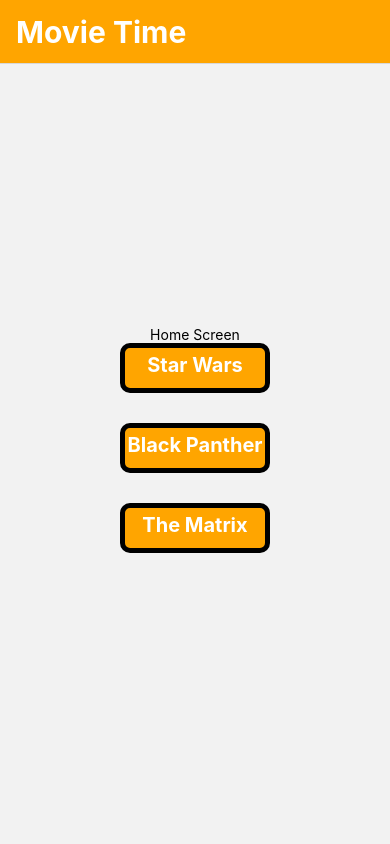
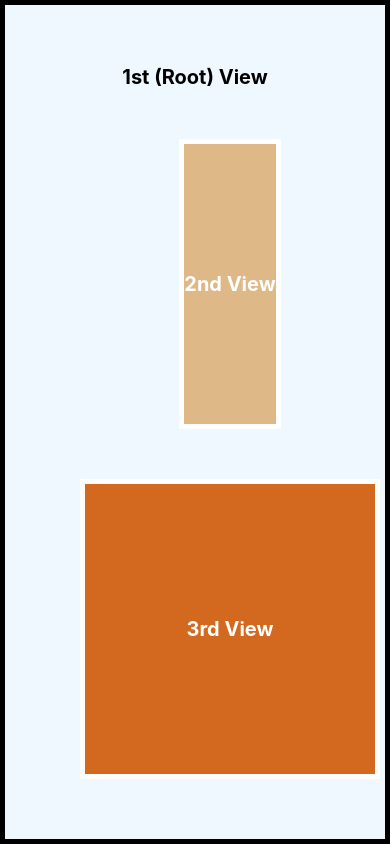
Before and after one commit to rigersleka/native-fundamentals, a React Native app: screen / in a window 390 px wide. Built offline with nearby package versions, Linux system fonts and the light colour scheme.

Commit message:
importance of using lifecycle gesture  system

```diff
--- a/App.js
+++ b/App.js
@@ -12,48 +12,78 @@
 
 export default function App() {
   return (
-    <>
-      <NavigationContainer>
-        <Stack.Navigator
-          initialRouteName='App_to_Home'
-          screenOptions={{
-            headerTintColor: 'white',
-            headerStyle: { backgroundColor: 'orange' },
-          }}
-        >
-          <Stack.Screen
-            name='App_to_Home'
-            component={HomeScreen}
-            options={{
-              title: 'Movie Time',
-              headerTitleStyle: {
-                fontWeight: 'bold',
-                fontSize: 30,
-              },
-            }}
-          />
-          <Stack.Screen
-            name='Home_to_Details'
-            component={DetailsScreen}
-            options={({ route }) => ({ title: route.params.movie.title })}
-          />
-          <Stack.Screen
-            name='Details_to_Details'
-            component={DetailsScreen}
-            options={({ route }) => ({ title: route.params.movie.title })}
-          />
-          <Stack.Screen name='BigImageView' component={ImageScreen} />
-        </Stack.Navigator>
-      </NavigationContainer>
-    </>
+    <View
+      style={sty.Root_View}
+      onStartShouldSetResponder={() => {
+        console.log('1st view should set');
+        return false;
+      }}
+    >
+      <Text style={sty.rt}>1st (Root) View</Text>
+      <View
+        style={sty.Second_View}
+        onStartShouldSetResponder={() => {
+          console.log('2nd view should set?');
+          return true;
+        }}
+        onResponderGrant={() => {
+          console.log('2nd view granted response');
+        }}
+        onResponderRelease={() => {
+          console.log('2nd view released');
+        }}
+        onMoveShouldSetResponder={() => {
+          console.log('2nd view should set move');
+        }}
+        onResponderMove={() => {
+          console.log('2nd view responder move');
+        }}
+      >
+        <Text style={sty.st}>2nd View</Text>
+      </View>
+      <View
+        style={sty.Third_View}
+        onStartShouldSetResponder={() => {
+          console.log('3rd view should set?');
+          return false;
+        }}
+      >
+        <Text style={sty.tt}>3rd View</Text>
+      </View>
+    </View>
   );
 }
 
-const styles = StyleSheet.create({
-  container: {
+const sty = StyleSheet.create({
+  Root_View: {
     flex: 1,
-    backgroundColor: '#fff',
+    backgroundColor: 'aliceblue',
     alignItems: 'center',
     justifyContent: 'center',
+    borderWidth: 5,
   },
+  rt: { fontSize: 20, fontWeight: 'bold' },
+  Second_View: {
+    flex: 0.7,
+    marginTop: 50,
+    marginLeft: 70,
+    backgroundColor: 'burlywood',
+    alignItems: 'center',
+    justifyContent: 'center',
+    borderWidth: 5,
+    borderColor: 'white',
+  },
+  st: { fontSize: 20, color: 'white', fontWeight: 'bold' },
+  Third_View: {
+    marginTop: 50,
+    marginLeft: 70,
+    width: 300,
+    height: 300,
+    backgroundColor: 'chocolate',
+    alignItems: 'center',
+    justifyContent: 'center',
+    borderWidth: 5,
+    borderColor: 'white',
+  },
+  tt: { fontSize: 20, color: 'white', fontWeight: 'bold' },
 });
```
